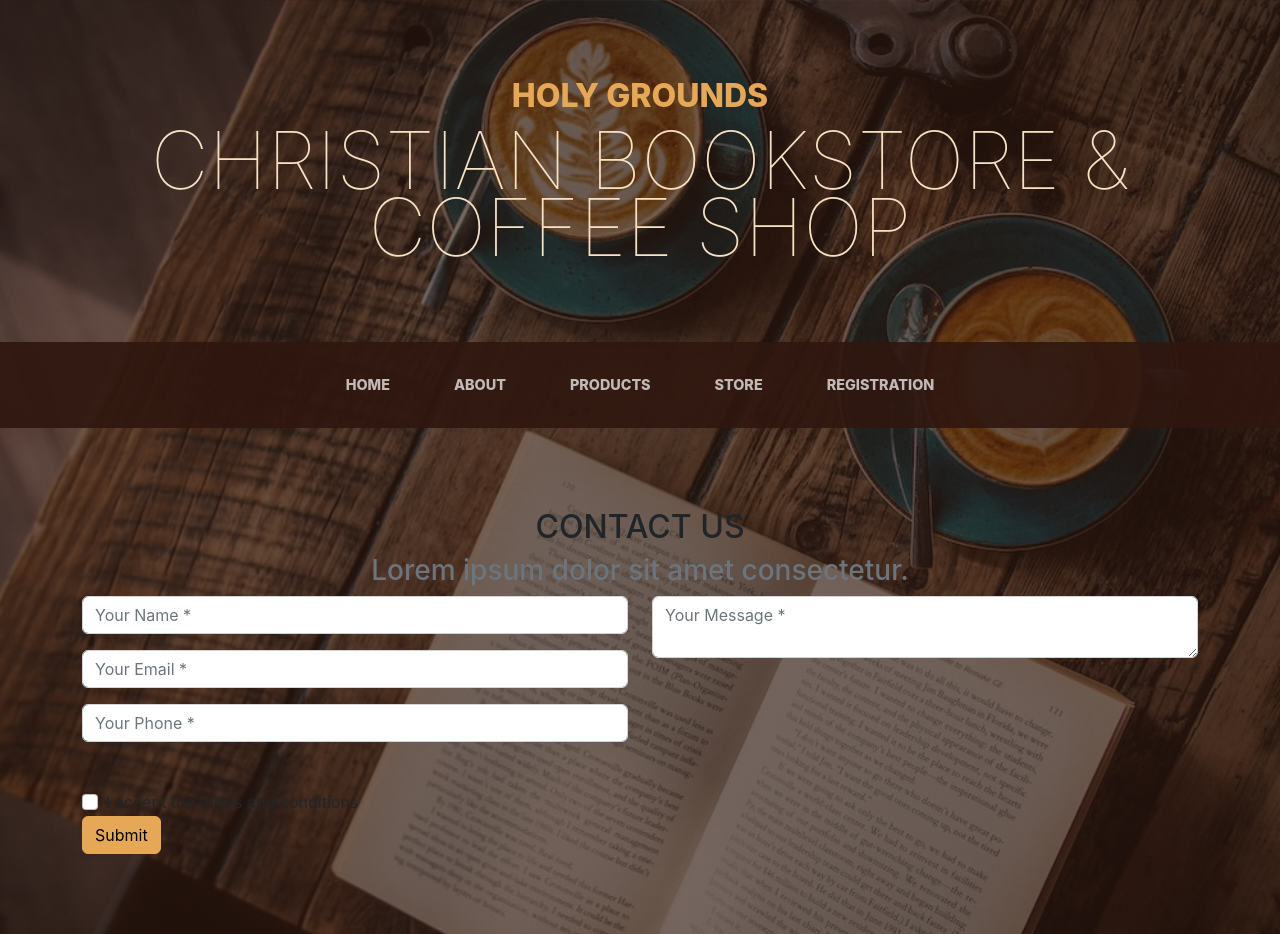
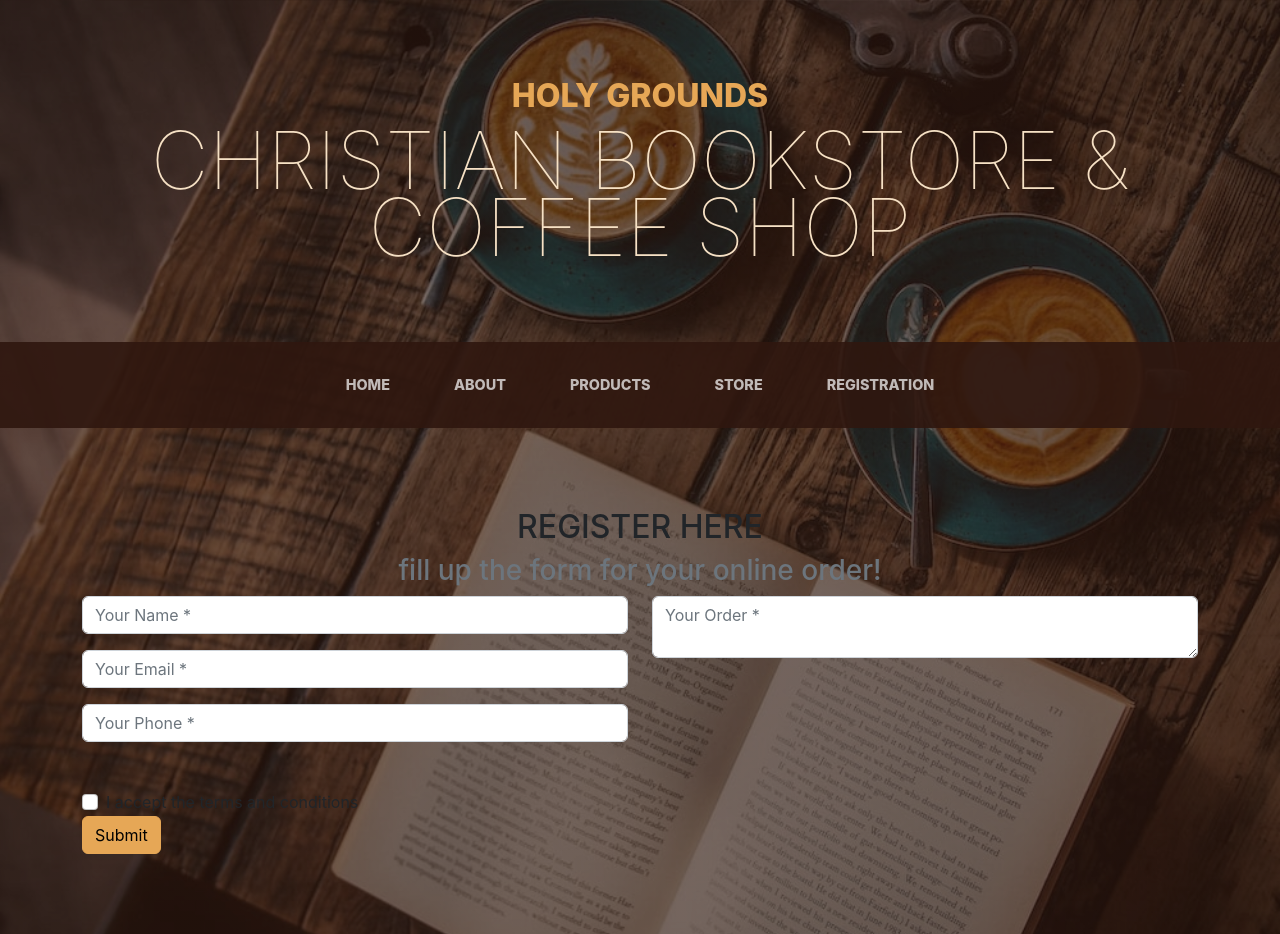
Before and after one commit to Aldwin14/Holy-Grounds, a plain HTML site: page registration.html in a window 1280 px wide. Shown: the top 934 px of the page. Drawn offline with nearby package versions, Linux system fonts and the light colour scheme.

Commit message:
Add files via upload

```diff
--- a/registration.html
+++ b/registration.html
@@ -41,8 +41,8 @@
         <section class="page-section" id="contact">
             <div class="container">
                 <div class="text-center">
-                    <h2 class="section-heading text-uppercase">Contact Us</h2>
-                    <h3 class="section-subheading text-muted">Lorem ipsum dolor sit amet consectetur.</h3>
+                    <h2 class="section-heading text-uppercase">Register Here</h2>
+                    <h3 class="section-subheading text-muted">fill up the form for your online order!</h3>
                 </div>
                 <!-- * * * * * * * * * * * * * * *-->
                 <!-- * * SB Forms Contact Form * *-->
@@ -74,7 +74,7 @@
                         <div class="col-md-6">
                             <div class="form-group form-group-textarea mb-md-0">
                                 <!-- Message input-->
-                                <textarea class="form-control" id="message" placeholder="Your Message *" data-sb-validations="required"></textarea>
+                                <textarea class="form-control" id="message" placeholder="Your Order *" data-sb-validations="required"></textarea>
                                 <div class="invalid-feedback" data-sb-feedback="message:required">A message is required.</div>
                             </div>
                         </div>
```
